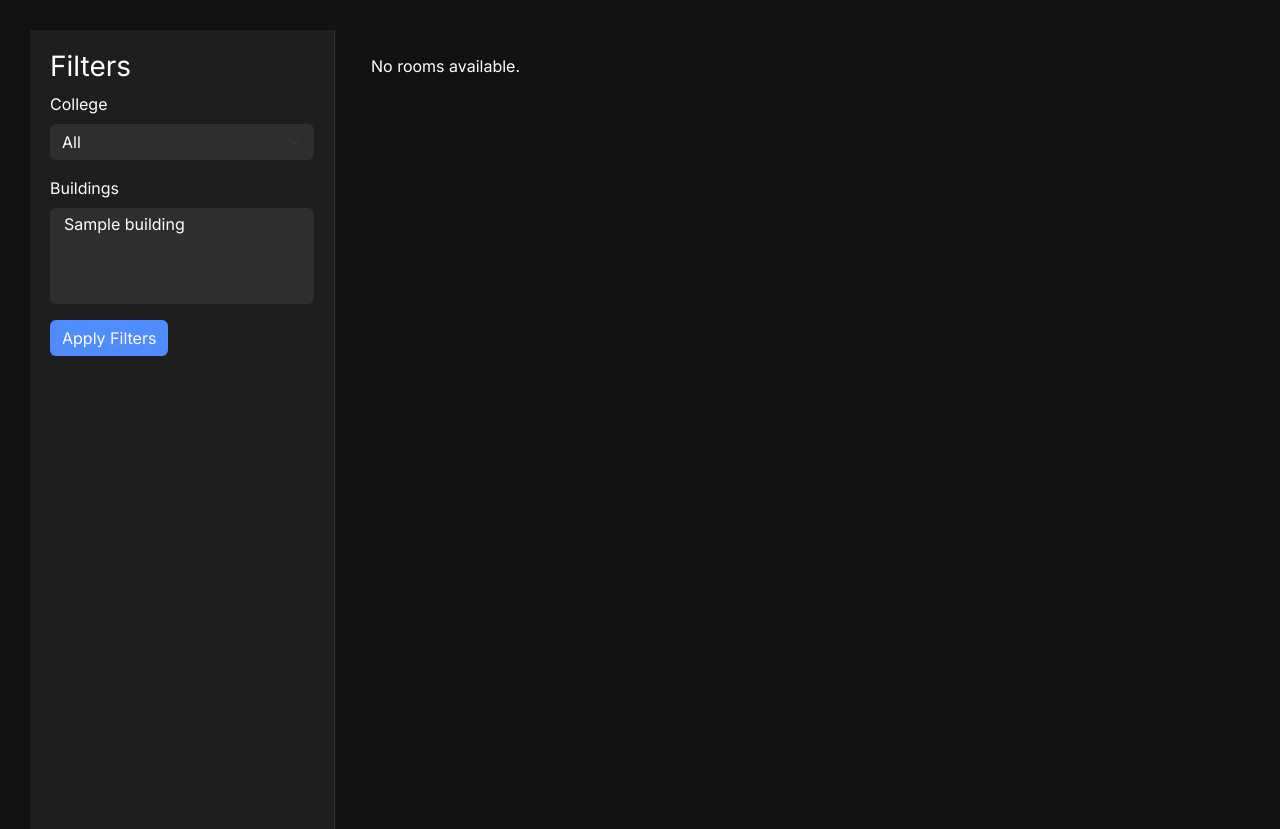
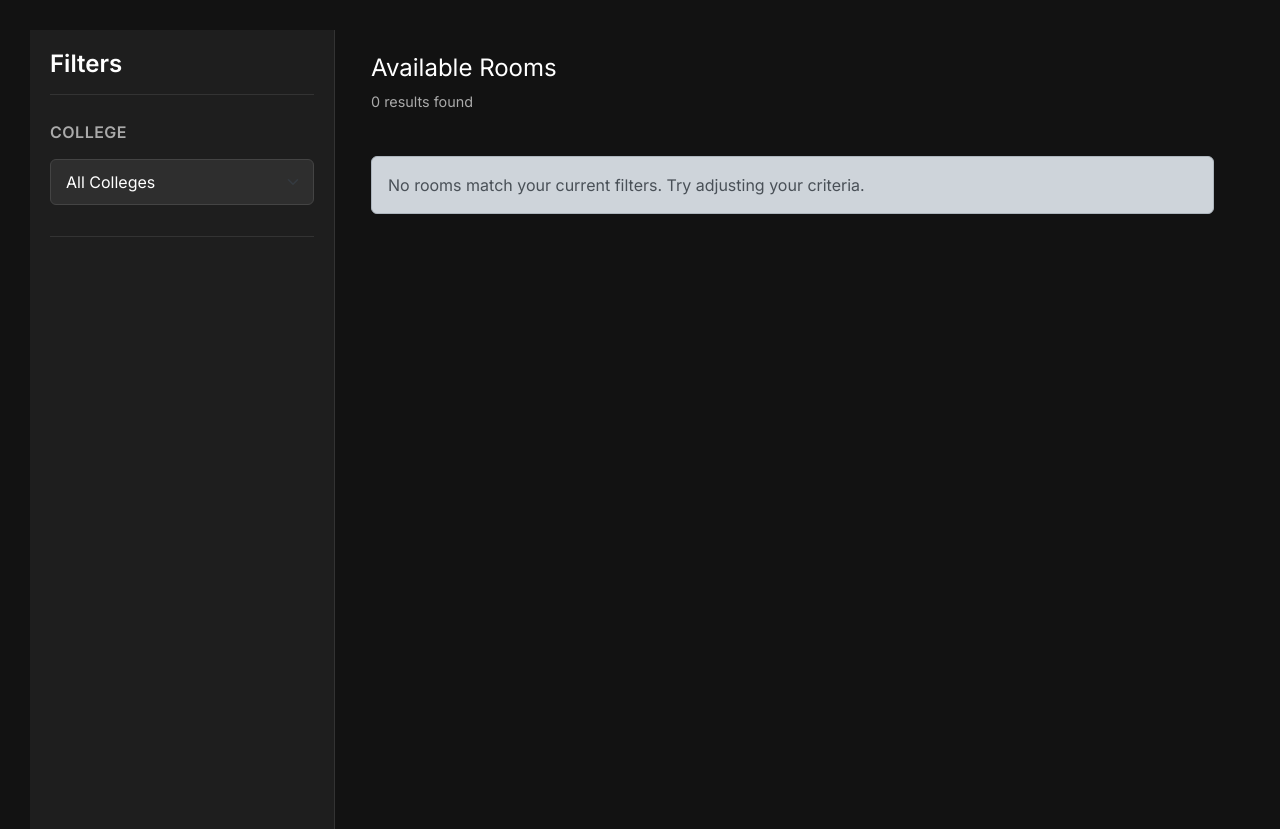
Before and after one commit to QuodFinis/emptyClassroom, a Django app: page / in a window 1280 px wide. Shown: the part 56-885 px from the top of the page. Run offline with Django 5.2, Linux system fonts and the light colour scheme; tables that the repository leaves empty hold one stand-in row (values such as "Sample post").

Commit message:
enhance filter sidebar with improved layout and accessibility features

```diff
--- a/classrooms/templates/index.html
+++ b/classrooms/templates/index.html
@@ -27,6 +27,7 @@
       background-color: #1e1e1e;
       border: none;
       transition: transform 0.3s ease, box-shadow 0.3s ease;
+      border-radius: 8px;
     }
     .card:hover {
       transform: translateY(-5px);
@@ -39,11 +40,66 @@
     }
     .form-select {
       background-color: #2e2e2e;
-      border: none;
+      border: 1px solid #444;
+      border-radius: 6px;
+      padding: 10px 15px;
     }
     .btn-primary {
       background-color: #4e8cff;
       border: none;
+      border-radius: 6px;
+      padding: 10px 20px;
+      width: 100%;
+      font-weight: 500;
+    }
+    .filter-section {
+      margin-bottom: 25px;
+      border-bottom: 1px solid #333;
+      padding-bottom: 15px;
+    }
+    .filter-section:last-child {
+      border-bottom: none;
+    }
+    .filter-header {
+      font-size: 1rem;
+      font-weight: 600;
+      margin-bottom: 15px;
+      color: #aaa;
+      text-transform: uppercase;
+      letter-spacing: 0.5px;
+    }
+    .form-label {
+      font-weight: 500;
+      margin-bottom: 8px;
+    }
+    .sidebar-title {
+      font-size: 1.5rem;
+      font-weight: 600;
+      margin-bottom: 25px;
+      padding-bottom: 15px;
+      border-bottom: 1px solid #333;
+    }
+    .form-check-input {
+      background-color: #2e2e2e;
+      border: 1px solid #444;
+    }
+    .form-check-label {
+      margin-left: 8px;
+    }
+    .multi-select-container {
+      display: flex;
+      flex-direction: column;
+      gap: 8px;
+    }
+    .form-check {
+      padding-left: 0;
+      display: flex;
+      align-items: center;
+    }
+    .results-count {
+      font-size: 0.9rem;
+      color: #aaa;
+      margin-bottom: 20px;
     }
   </style>
 </head>
@@ -53,12 +109,14 @@
     <div class="row">
       <!-- Filter Sidebar -->
         <div class="col-md-3 filter-bar">
-        <h3>Filters</h3>
-        <form method="get">
+          <h3 class="sidebar-title">Filters</h3>
+          <form method="get" id="filterForm">
+            <!-- College Filter -->
+            <div class="filter-section">
+              <div class="filter-header">College</div>
               <div class="mb-3">
-            <label for="college" class="form-label">College</label>
-            <select class="form-select" name="college" id="college" onchange="this.form.submit()">
-              <option value="">All</option>
+                <select class="form-select" name="college" onchange="this.form.submit()">
+                  <option value="">All Colleges</option>
                   {% for college in colleges %}
                     <option value="{{ college.name }}" {% if college.name == selected_college %}selected{% endif %}>
                       {{ college.name }}
@@ -66,25 +124,50 @@
                   {% endfor %}
                 </select>
               </div>
-
-          <div class="mb-3">
-            <label for="buildings" class="form-label">Buildings</label>
-            <select class="form-select" name="buildings" id="buildings" multiple>
-              {% for building in buildings %}
-                <option value="{{ building.name }}" {% if building.name in selected_buildings %}selected{% endif %}>
-                  {{ building.name }}
-                </option>
-              {% endfor %}
-            </select>
             </div>
 
-          <button type="submit" class="btn btn-primary">Apply Filters</button>
+            <!-- Buildings Filter (only shown if college is selected) -->
+            {% if selected_college %}
+              <div class="filter-section">
+                <div class="filter-header">Buildings in {{ selected_college }}</div>
+                <div class="mb-3">
+                  {% if buildings %}
+                    <div class="multi-select-container">
+                      {% for building in buildings %}
+                        <div class="form-check ms-3">
+                          <input class="form-check-input" type="checkbox" name="buildings"
+                                 value="{{ building.name }}" id="building-{{ forloop.counter }}"
+                                 {% if building.name in selected_buildings %}checked{% endif %}
+                                 onchange="this.form.submit()">
+                          <label class="form-check-label" for="building-{{ forloop.counter }}">
+                            {{ building.name }}
+                          </label>
+                        </div>
+                      {% endfor %}
+                    </div>
+                  {% else %}
+                    <p class="text-muted">No buildings found for this college</p>
+                  {% endif %}
+                </div>
+              </div>
+            {% endif %}
+
+            <!-- Hidden submit button for accessibility -->
+            <button type="submit" class="visually-hidden">Apply Filters</button>
           </form>
         </div>
 
       <!-- Room Cards Grid -->
       <div class="col-md-9">
-        <div class="row p-4">
+        <div class="container p-4">
+          <div class="row mb-4">
+            <div class="col-12">
+              <h4>Available Rooms</h4>
+              <p class="results-count">{{ available_rooms|length }} results found</p>
+            </div>
+          </div>
+
+          <div class="row">
             {% for room in available_rooms %}
               <div class="col-lg-4 col-md-6 mb-4">
                 <div class="card h-100 text-white">
@@ -97,9 +180,12 @@
               </div>
             {% empty %}
               <div class="col-12">
-              <p>No rooms available.</p>
+                <div class="alert alert-dark" role="alert">
+                  No rooms match your current filters. Try adjusting your criteria.
+                </div>
               </div>
             {% endfor %}
+          </div>
         </div>
       </div>
     </div>
```
Lines whose indentation alone changed are shown as unchanged.
